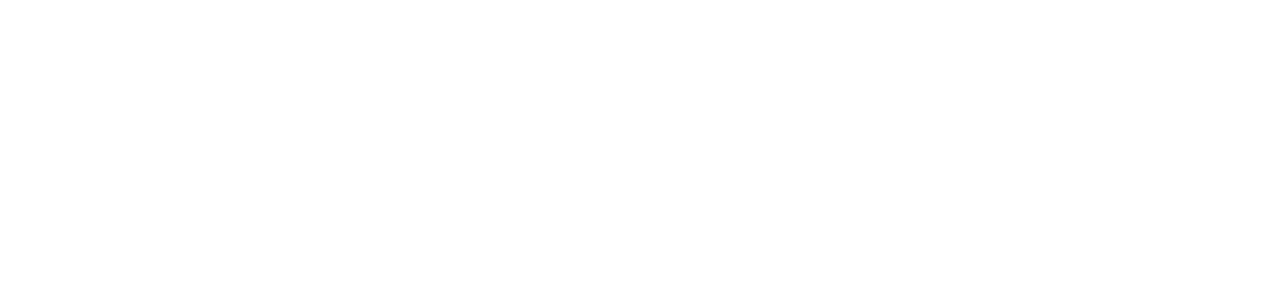
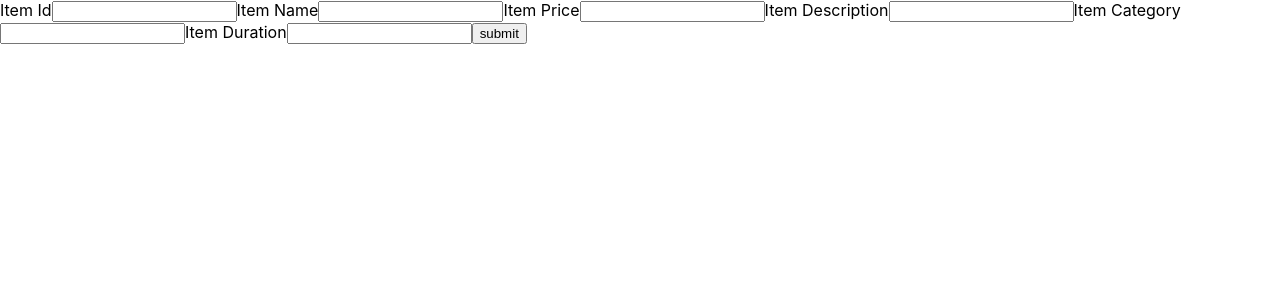
Before and after one commit to rehankhan21/FullStack_ItemManagementApp, a React (Create React App) app: page /updateItem in a window 1280 px wide. Shown: the top 300 px of the page. Built offline with nearby package versions, Linux system fonts and the light colour scheme.

Commit message:
fixed routes and syntax, added update in item service

```diff
--- a/src/App.js
+++ b/src/App.js
@@ -3,7 +3,7 @@ import { BrowserRouter as Router, Link, Route, Switch} from "react-router-dom"
 import Home from './components/Home'
 import ListItems from './components/ListItems'
 import AddItem from './components/AddItem'
-import DeleteItem from './components/DeleteItem'
+import UpdateItem from './components/UpdateItem'
 
 function App() {
   return (
@@ -13,7 +13,7 @@ function App() {
       <Switch>
         <Route path="/" exact component={ListItems}/>
         <Route path="/addItem" component={AddItem}/>
-        <Route path="/deleteItem" component={DeleteItem} />
+        <Route path="/updateItem" component={UpdateItem} />
       </Switch>
     </div>
     </Router>
--- a/src/components/AddItem.jsx
+++ b/src/components/AddItem.jsx
@@ -6,6 +6,7 @@ class AddItem extends Component {
 
         super(props)
         this.state = {
+            id: "",
             name: "",
             price: "",
             description: "",
@@ -15,6 +16,7 @@ class AddItem extends Component {
 
         this.handleChange = this.handleChange.bind(this);
         this.handleSubmit = this.handleSubmit.bind(this);
+        this.handleUpdate = this.handleUpdate.bind(this);
     }
 
     handleSubmit(event) {
@@ -24,13 +26,14 @@ class AddItem extends Component {
         let item = {
             name: this.state.name,
             price: this.state.price,
-            descripion: this.state.descripion,
+            description: this.state.description,
             category: this.state.category,
             duration: this.state.duration
         }
 
         ItemService.addItem(item);
         console.log(item)
+        this.props.history.push('/')
 
         //console.log(this.state)
     }
@@ -45,9 +48,27 @@ class AddItem extends Component {
 
     }
 
+    handleUpdate(event){
+
+        event.preventDefault()
+
+        let item = {
+            name: this.state.name,
+            price: this.state.price,
+            description: this.state.description,
+            category: this.state.category,
+            duration: this.state.duration
+        }
+
+        ItemService.updateItem(this.state.id, item);
+
+        this.props.history.push('/')
+    }
+
     render() {
 
         return(
+            <div>
             <form onSubmit={this.handleSubmit}>
             <label>Item Name</label>
             <input type="text" value={this.state.name} onChange={this.handleChange} name="name"></input>
@@ -66,6 +87,10 @@ class AddItem extends Component {
 
             <button type="submit">submit</button>
         </form>
+        <div><p></p></div>
+
+
+</div>
         )
     }
 }
--- a/src/components/DeleteItem.jsx
+++ /dev/null
@@ -1,66 +0,0 @@
-import React, {Component} from 'react';
-import ItemService from '../services/ItemService';
-
-class DeleteItem extends Component {
-    constructor(props){
-
-        super(props)
-        this.state = {
-            id: 0,
-            name: "",
-            price: "",
-            description: "",
-            category: "",
-            duration: ""
-        }
-
-        this.handleChange = this.handleChange.bind(this);
-        this.handleSubmit = this.handleSubmit.bind(this);
-    }
-
-    handleSubmit(event) {
-
-        event.preventDefault();
-
-        let item = {
-            name: this.name,
-            price: this.price,
-            descripion: this.descripion,
-            category: this.category,
-            duration: this.duration
-        }
-
-        ItemService.deleteItem(this.state.id)
-        console.log(this.state.id)
-        //ItemService.deleteItem()
-
-        //console.log(this.state)
-    }
-
-    handleChange(event) {
-
-        const {name, value} = event.target
-        this.setState({
-            [name] : value
-        })
-
-
-    }
-
-    render() {
-
-        return(
-        <div>
-        <form onSubmit={this.handleSubmit}>
-
-            <label>Id for Item to Delete</label>
-            <input type="text" value={this.state.id} onChange={this.handleChange} name="id"></input>
-
-            <button type="submit">submit</button>
-        </form>
-        </div>
-        )
-    }
-}
-
-export default DeleteItem;
--- a/src/components/ListItems.js
+++ b/src/components/ListItems.js
@@ -6,10 +6,13 @@ class ListItems extends Component {
     {
         super(props)
         this.state={
+            id: "",
             items: []
         }
         this.addItem=this.addItem.bind(this);
         this.deleteItem=this.deleteItem.bind(this);
+        this.handleChange=this.handleChange.bind(this)
+        this.updateItem= this.updateItem.bind(this)
     }
 
     componentDidMount(){
@@ -24,9 +27,24 @@ class ListItems extends Component {
         this.props.history.push('/addItem')
     }
 
-    deleteItem()
+    deleteItem(event)
     {
-        this.props.history.push('/deleteItem')
+        //event.preventDefault();
+        console.log(this.state.id)
+        ItemService.deleteItem(this.state.id);
+    }
+
+    updateItem()
+    {
+        this.props.history.push('/updateItem')
+    }
+
+    handleChange(event)
+    {
+        const {name, value} = event.target
+        this.setState({
+            [name] : value
+        })
     }
 
     render() {
@@ -37,7 +55,7 @@ class ListItems extends Component {
                     <button className="btn btn-primary" onClick={this.addItem}>Add Item</button>
                 </div>
                 <div>
-                    <button className="btn btn-primary" onClick={this.deleteItem}>Delete Item</button>
+                    <button className="btn btn-primary" onClick={this.updateItem}>Update Item</button>
                 </div>
                 <div>
                     <p></p>
@@ -71,6 +89,14 @@ class ListItems extends Component {
                         </tbody>
                     </table>
                 </div>
+                <p></p>
+                <form onSubmit={this.deleteItem}>
+
+                    <label>Id for Item to Delete</label>
+                    <input type="text" value={this.state.id} onChange={this.handleChange} name="id"></input>
+
+                    <button type="submit">submit</button>
+                </form>
             </div>
         )
     }
--- /dev/null
+++ b/src/components/UpdateItem.jsx
@@ -0,0 +1,78 @@
+import React, {Component} from 'react';
+import ItemService from '../services/ItemService';
+
+class DeleteItem extends Component {
+    constructor(props){
+
+        super(props)
+        this.state = {
+            id: "",
+            name: "",
+            price: "",
+            description: "",
+            category: "",
+            duration: ""
+        }
+
+        this.handleChange = this.handleChange.bind(this);
+        this.handleUpdate = this.handleUpdate.bind(this);
+    }
+
+    handleUpdate(event){
+
+        event.preventDefault()
+
+        let item = {
+            name: this.state.name,
+            price: this.state.price,
+            description: this.state.description,
+            category: this.state.category,
+            duration: this.state.duration
+        }
+
+        ItemService.updateItem(this.state.id, item);
+
+        this.props.history.push('/')
+    }
+
+    handleChange(event) {
+
+        const {name, value} = event.target
+        this.setState({
+            [name] : value
+        })
+
+
+    }
+
+    render() {
+
+        return(
+        <div>
+        <form onSubmit={this.handleUpdate}>
+    <label>Item Id</label>
+    <input type="text" value={this.state.id} onChange={this.handleChange} name="id"></input>
+
+<label>Item Name</label>
+<input type="text" value={this.state.name} onChange={this.handleChange} name="name"></input>
+
+<label>Item Price</label>
+<input type="text" value={this.state.price} onChange={this.handleChange} name="price"></input>
+
+<label>Item Description</label>
+<input type="text" value={this.state.description} onChange={this.handleChange} name="description"></input>
+
+<label>Item Category</label>
+<input type="text" value={this.state.category} onChange={this.handleChange} name="category"></input>
+
+<label>Item Duration</label>
+<input type="text" value={this.state.duration} onChange={this.handleChange} name="duration"></input>
+
+<button type="submit">submit</button>
+</form>
+        </div>
+        )
+    }
+}
+
+export default DeleteItem;
--- a/src/services/ItemService.js
+++ b/src/services/ItemService.js
@@ -4,6 +4,7 @@ import React, {Component } from 'react';
 const ITEM_API_BASE_URL = "http://localhost:8081/api/allitems";
 const ITEM_API_ADD_URL = "http://localhost:8081/api/additem";
 const ITEM_API_DELETE_URL = "http://localhost:8081/api/item/";
+const ITEM_API_UPDATE_URL = "http://localhost:8081/api/item/"
 class ItemService extends Component{
 
     // constructor(props){
@@ -19,12 +20,15 @@ class ItemService extends Component{
         console.log(item)
     }
 
+    updateItem(id, item){
+        axios.put(ITEM_API_UPDATE_URL + id, item);
+    }
+
     deleteItem(id){
         console.log(id)
         axios.delete(ITEM_API_DELETE_URL + id)
             .then(() => {
                 console.log("Item with id: " + id + " has been deleted")
-                alert("Item with id: " + id + " has been deleted");
             });
     }
 }
```
